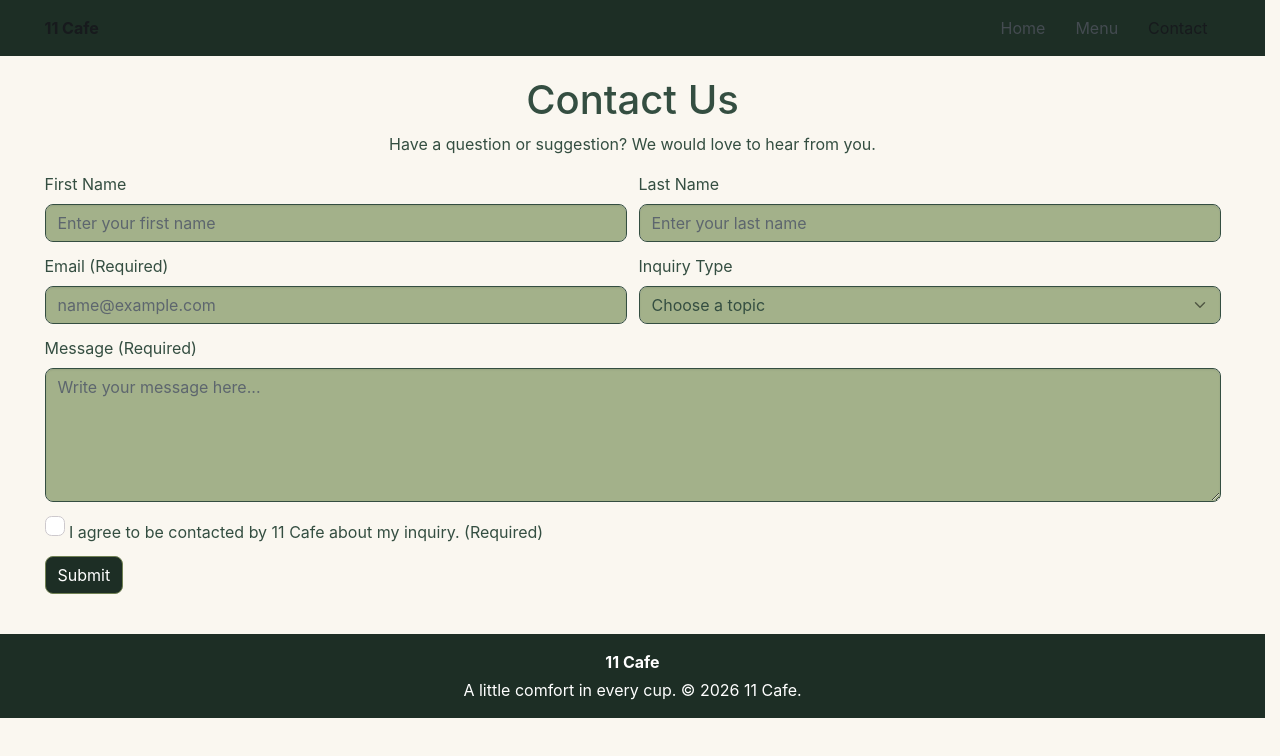
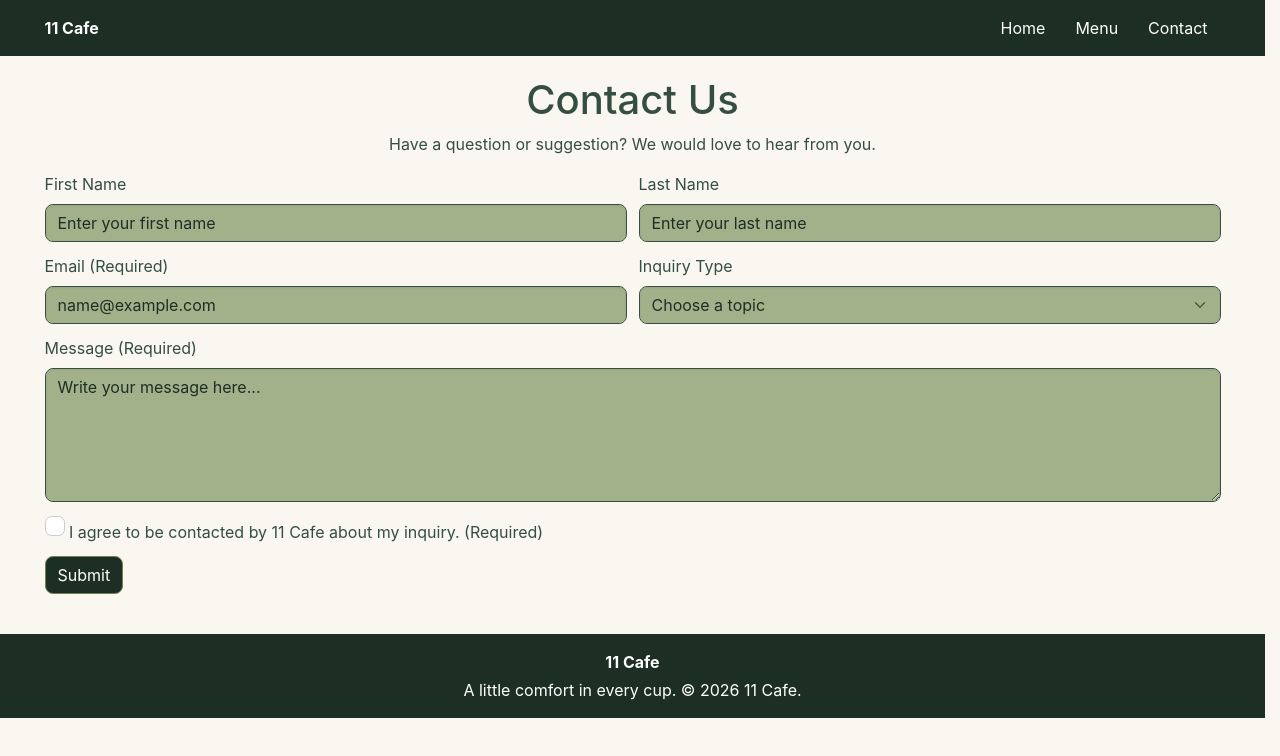
Before and after one commit to JunyingTao/lab6, a plain HTML site: page contact.html in a window 1280 px wide. Drawn offline with Linux system fonts and the light colour scheme.

Commit message:
Improve color contrast

```diff
--- a/css/style.css
+++ b/css/style.css
@@ -5,6 +5,8 @@
 }
 body { background-color: #FAF7F0; color: #344E41; }
 .bg-1 { background-color: #1d2e25; }
+.navbar-brand, .navbar .nav-link { color: #FFFFFF; }
+.navbar .nav-link:hover { color: #A3B18A; }
 main h1, main h2, main h3, main p { color: #344E41; }
 .card { background-color: #FFFFFF; color: #344E41; }
 .btn-solid.theme-primary {
@@ -19,6 +21,7 @@ main h1, main h2, main h3, main p { color: #344E41; }
 footer, footer p { color: #FFFFFF; }
 .form-control {
   background-color: #A3B18A;
-  color: #344E41;
+  color: #1d2e25;
   border-color: #344E41;
 }
+.form-control::placeholder { color: #1d2e25; }
```
